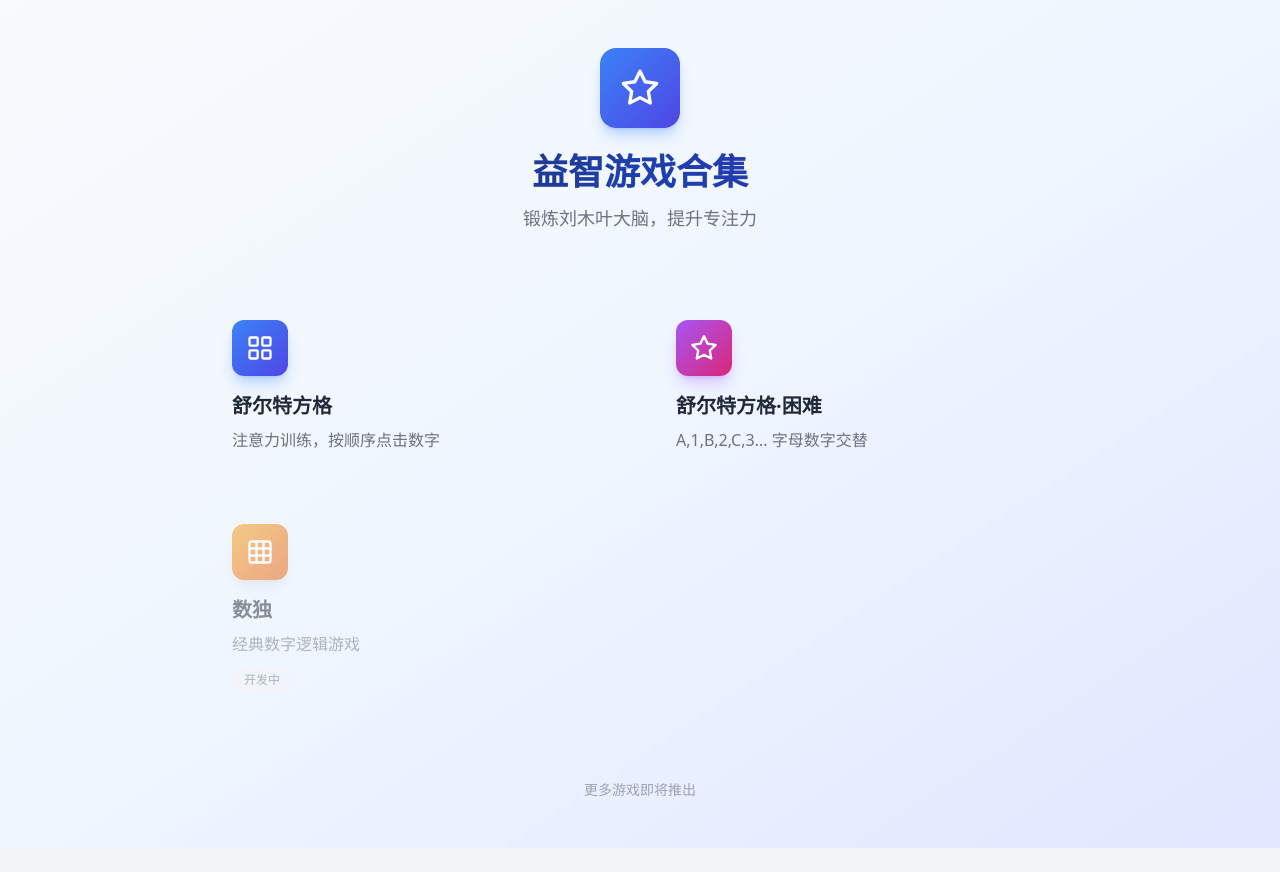
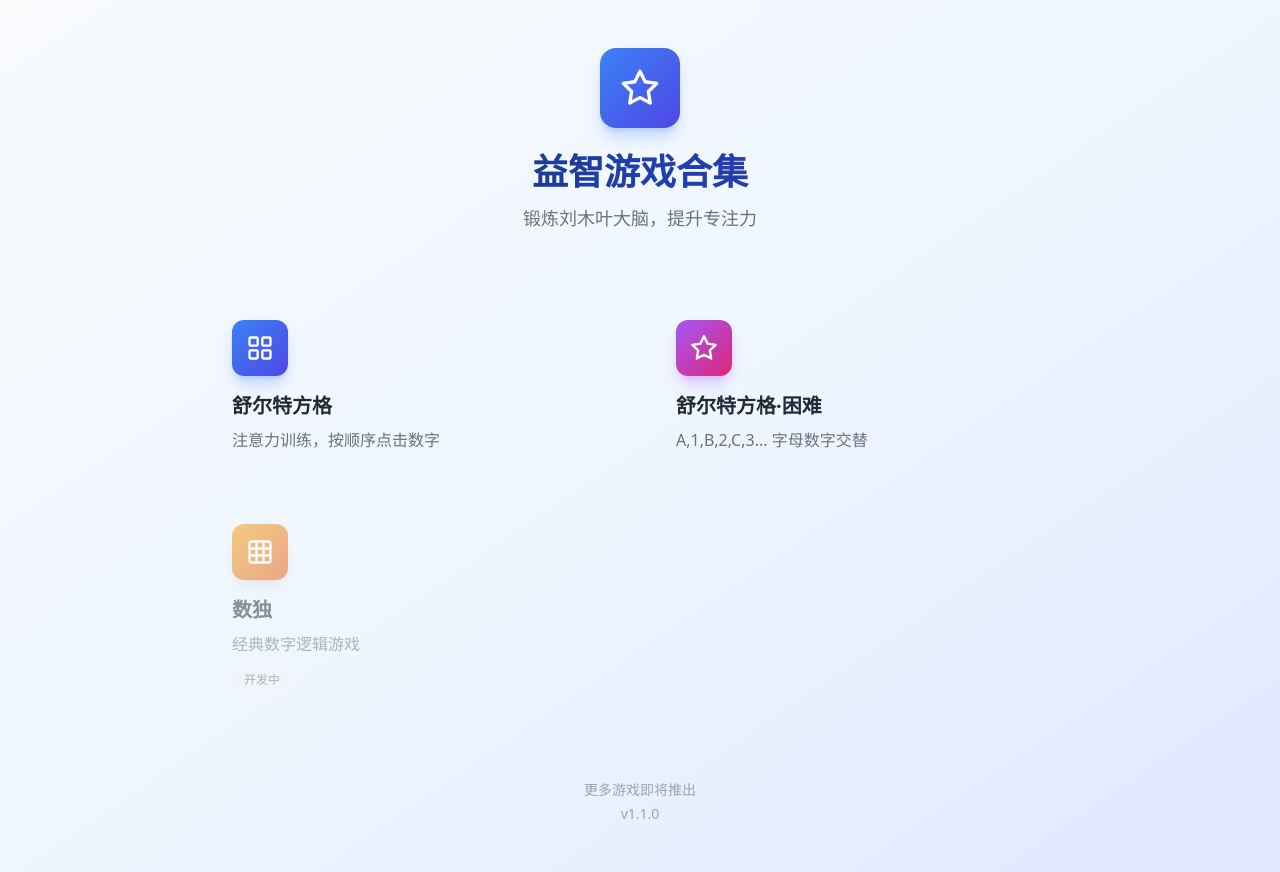
Before and after one commit to summer-8848/puzzle-games, a Vue app: page / in a window 1280 px wide. Before the commit the page ends 848 px from the top, so only its background shows below. Built offline with nearby package versions, Linux system fonts and the light colour scheme; the HTML template or start-up script is replaced by a standard one.

Commit message:
feat: 首页显示版本号

```diff
--- a/package.json
+++ b/package.json
@@ -1,7 +1,7 @@
 {
   "name": "study-game",
   "private": true,
-  "version": "1.0.0",
+  "version": "1.1.0",
   "type": "module",
   "packageManager": "pnpm@9.0.0",
   "scripts": {
--- a/src/views/Home.vue
+++ b/src/views/Home.vue
@@ -1,5 +1,6 @@
 <script setup lang="ts">
 import { useRouter } from 'vue-router'
+import pkg from '../../package.json'
 
 const router = useRouter()
 
@@ -134,9 +135,10 @@ function navigateToGame(path: string, disabled: boolean = false) {
         </div>
       </div>
 
-      <!-- 底部提示 -->
+      <!-- 底部 -->
       <footer class="text-center mt-16 text-gray-400 text-sm">
-        更多游戏即将推出
+        <p>更多游戏即将推出</p>
+        <p class="mt-1">v{{ pkg.version }}</p>
       </footer>
     </div>
   </div>
```
